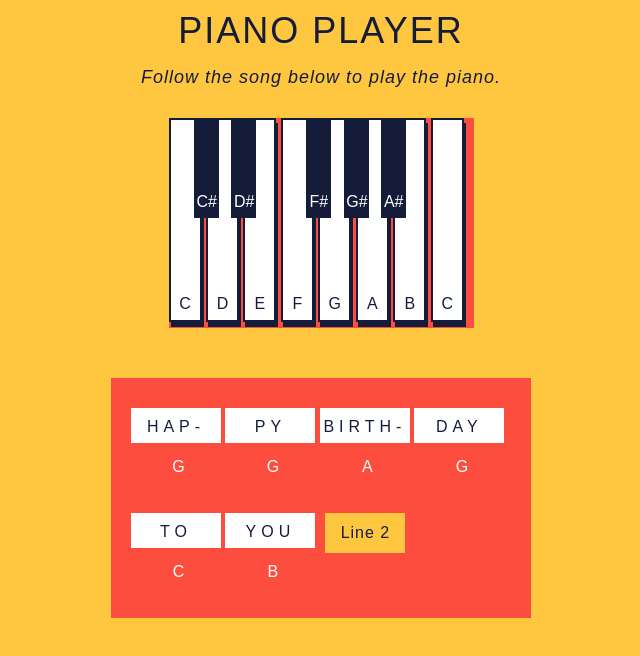
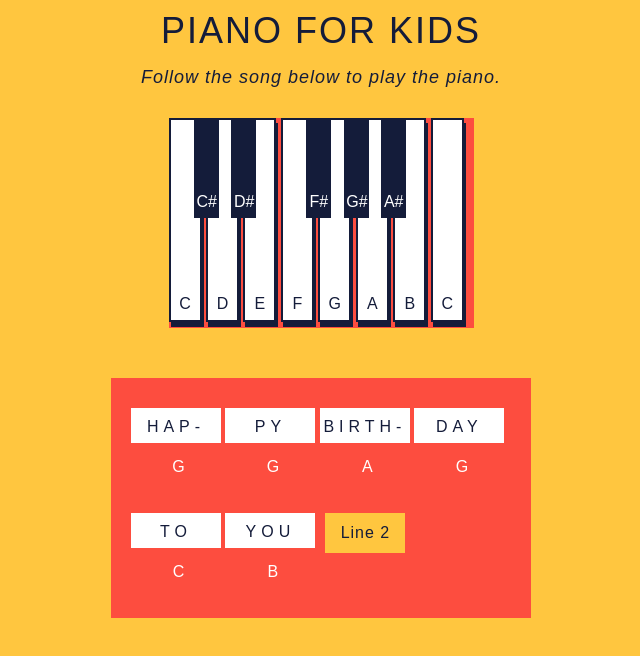
Before and after one commit to trantrunghieuvns/https-trantrunghieuvns.github.io-piano-, a plain HTML site: page index.html in a window 1280 px wide. Shown: the whole page, without its empty margins (319-959 px from the left). Drawn offline with Linux system fonts and the light colour scheme.

Commit message:
Update index.html

```diff
--- a/index.html
+++ b/index.html
@@ -7,7 +7,7 @@
 </head>
 
 <body>
-  <p class='title'>Piano Player</p>
+  <p class='title'>Piano for Kids</p>
   <p id='demo'>Follow the song below to play  the piano.</p>
   <section class="piano">
     <section id='c-key' class="key" type ='button' value='PLAY' onclick='playC()'>
```
